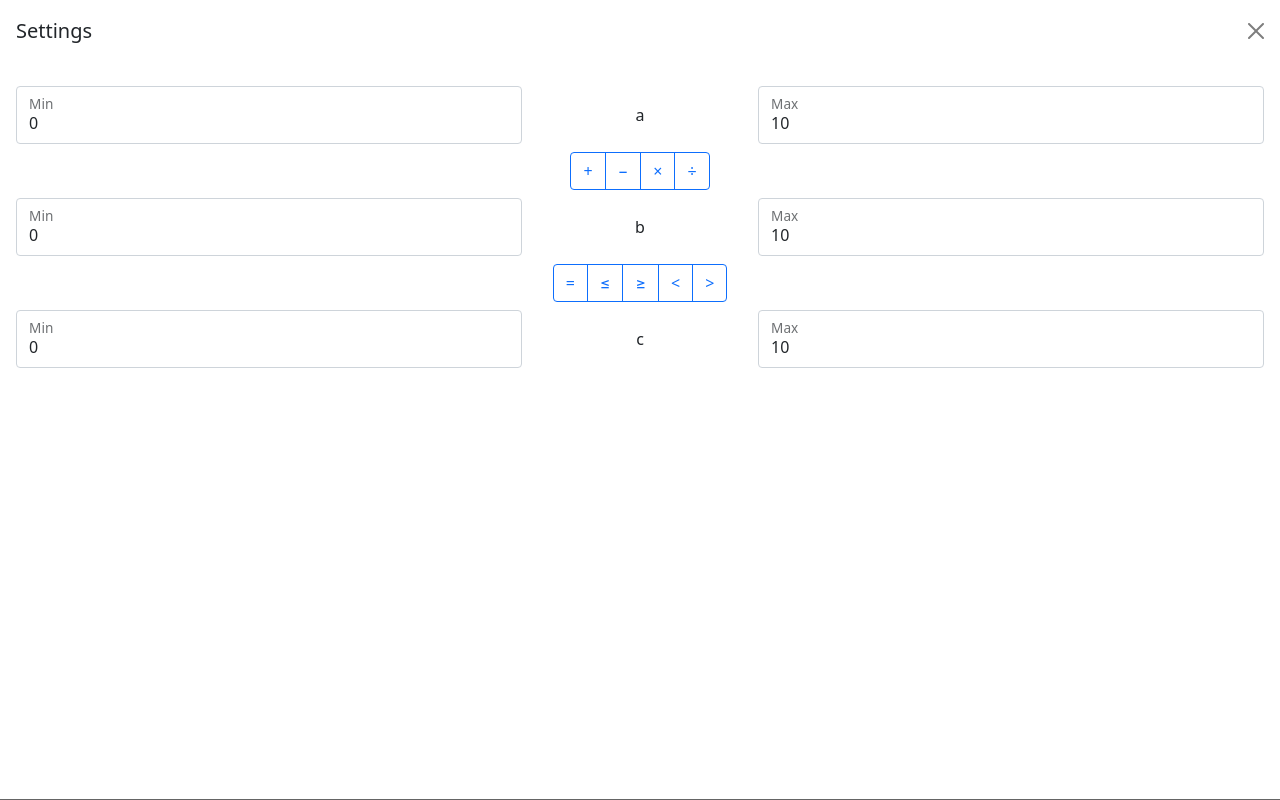
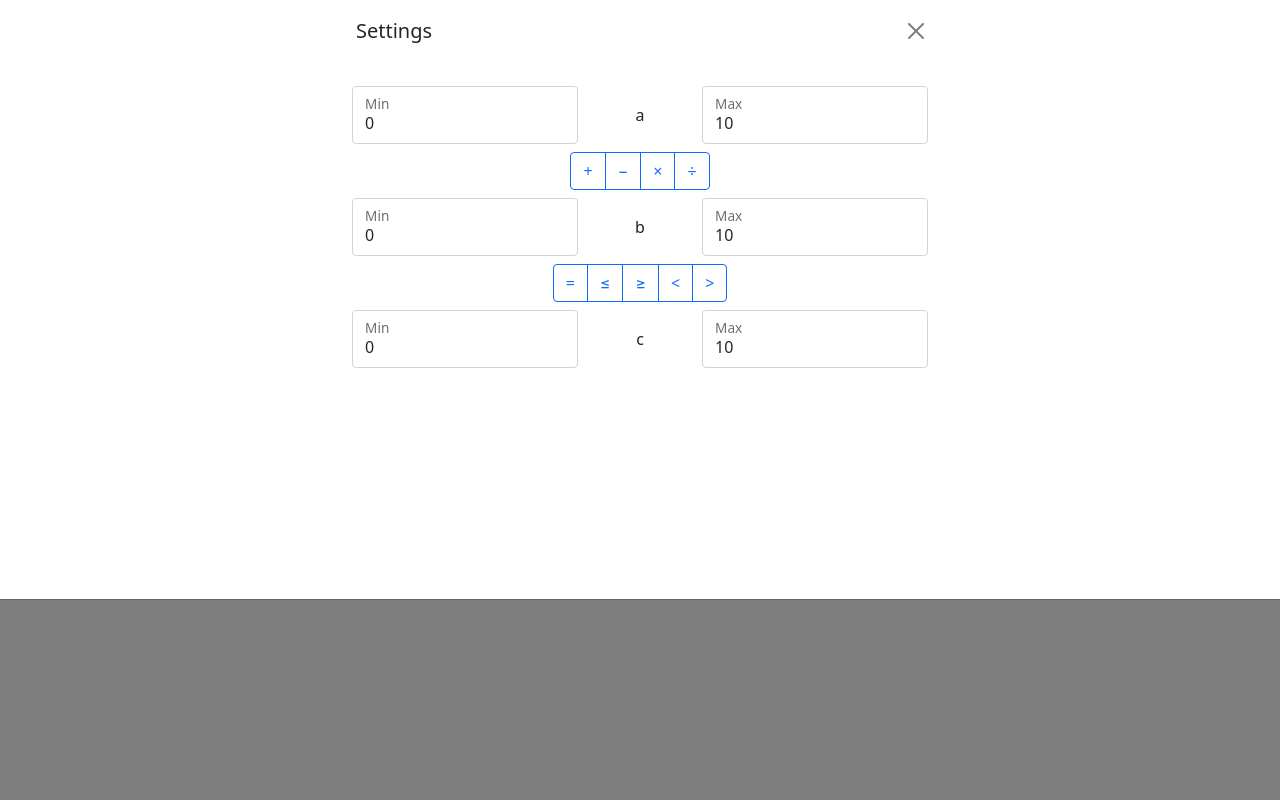
Before and after one commit to br4ch1st0chr0n3/mini-games, a plain HTML site: page docs/index.html in a window 1280 px wide. Both pictures are taken after a click on the button 530 px from the left and 53 px from the top of the page. Drawn offline with nearby package versions, Linux system fonts and the light colour scheme.

Commit message:
center settings

```diff
--- a/docs/index.html
+++ b/docs/index.html
@@ -115,18 +115,20 @@
       </div>
 
 
-      <div class="offcanvas offcanvas-top h-100" tabindex="-1" id="offcanvasBottom"
+      <div class="offcanvas offcanvas-top h-75" tabindex="-1" id="offcanvasBottom"
         aria-labelledby="offcanvasBottomLabel">
       <!-- <div> -->
-        <div class="offcanvas-header">
-          <h5 class="offcanvas-title" id="offcanvasBottomLabel">
-            Settings
-          </h5>
-          <button type="button" class="btn-close text-reset" data-bs-dismiss="offcanvas" aria-label="Close"></button>
+        <div class="row justify-content-center">
+          <div class="offcanvas-header col settings ms-2 me-2">
+            <h5 class="offcanvas-title" id="offcanvasBottomLabel">
+              Settings
+            </h5>
+            <button type="button" class="btn-close text-reset" data-bs-dismiss="offcanvas" aria-label="Close"></button>
+          </div>
         </div>
         <div class="offcanvas-body" id="settings_body">
           <div class="row justify-content-center pt-2 pb-2">
-            <div class="col">
+            <div class="col settings">
               <div class="row">
                 <div class="col-5 my-auto text-center">
                   <div class="form-floating pb-2">
--- a/docs/styles.css
+++ b/docs/styles.css
@@ -7,6 +7,10 @@
   /* text-align: center; */
   /* padding: 0px; */
   /* font-size: 12px; */
+}
+
+.settings {
+  max-width: 600px;
 }
 
 .exercise {
```
